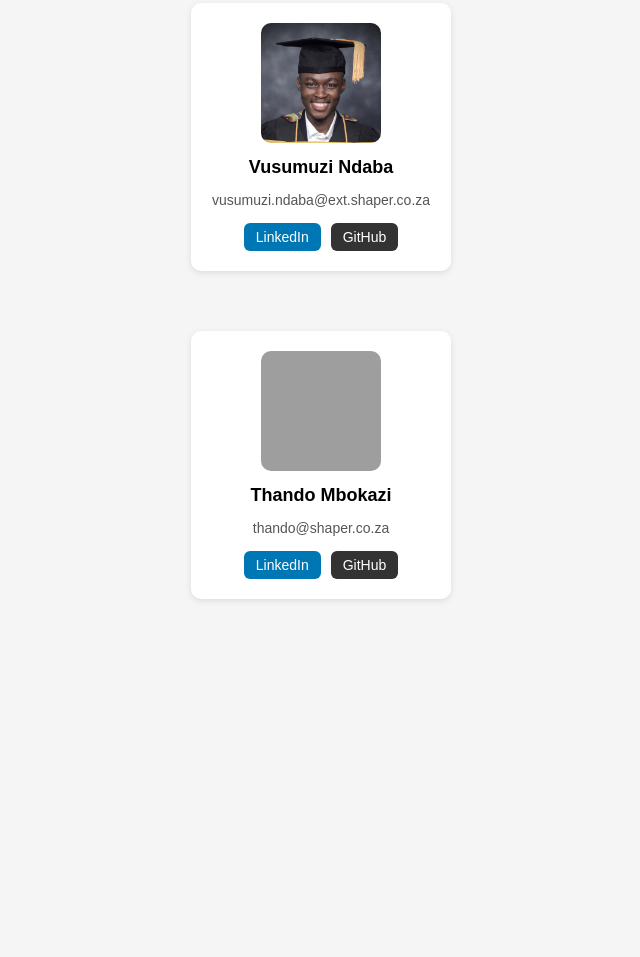
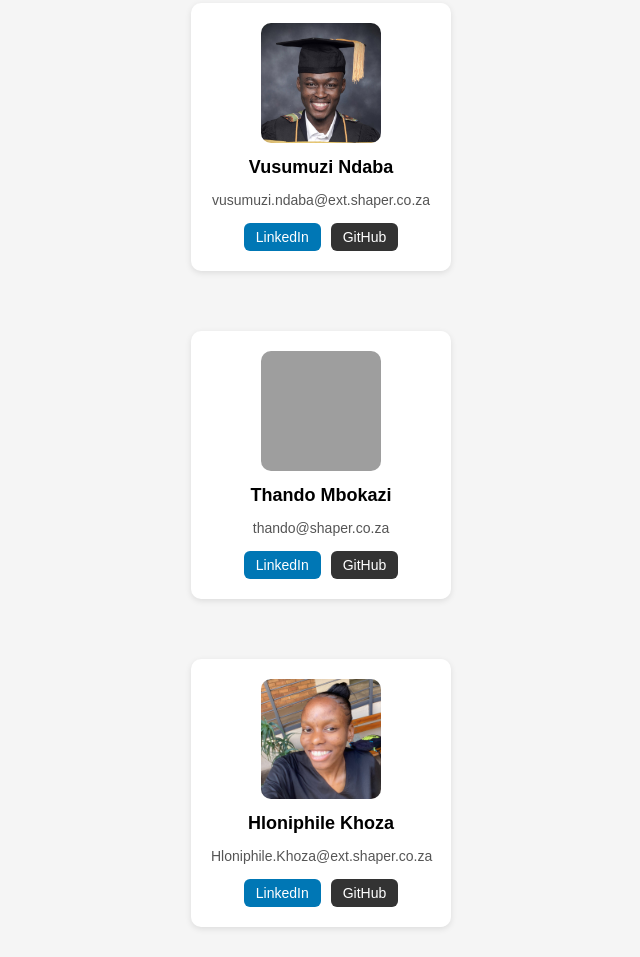
Before and after one commit to Tundoor/Team-A, a plain HTML site: page index.html in a window 1280 px wide. Shown: the part 359-1316 px from the top of the page, without its empty margins (319-959 px from the left). Before the commit the page ends 988 px from the top, so only its background shows below. Drawn offline with Linux system fonts and the light colour scheme; grey boxes are pictures that could not be loaded.

Commit message:
hloni commit

```diff
--- a/index.html
+++ b/index.html
@@ -46,5 +46,17 @@
       </div>
     </div>
     </div>
+
+     <div class="team">
+    <div class="card">
+      <img src="./images/hloniKhoza.jpg" alt="Profile photo">
+      <h2>Hloniphile Khoza</h2>
+      <p>Hloniphile.Khoza@ext.shaper.co.za</p>
+      <div class="buttons">
+        <a href="https://www.linkedin.com/in/hloniphile-khoza-571775333" class="btn linkedin">LinkedIn</a>
+        <a href="https://github.com/Hloni4" class="btn github">GitHub</a>
+      </div class>
+    </div>
+  </div>
 </body>
 </html>
```
Also changed, not shown: images/hloniKhoza.jpg (added).
